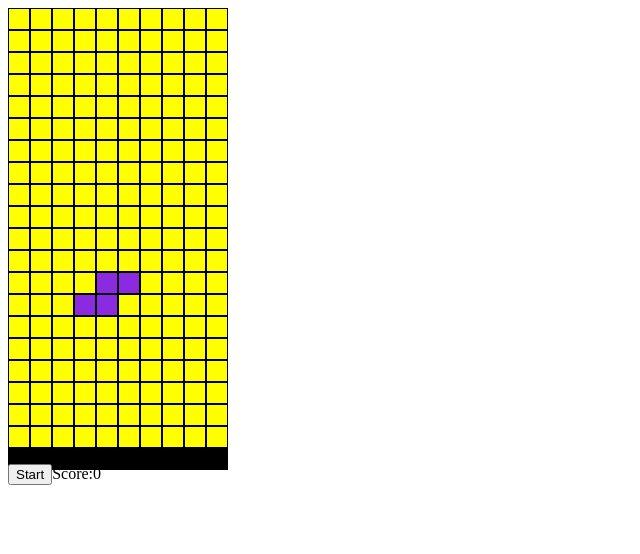
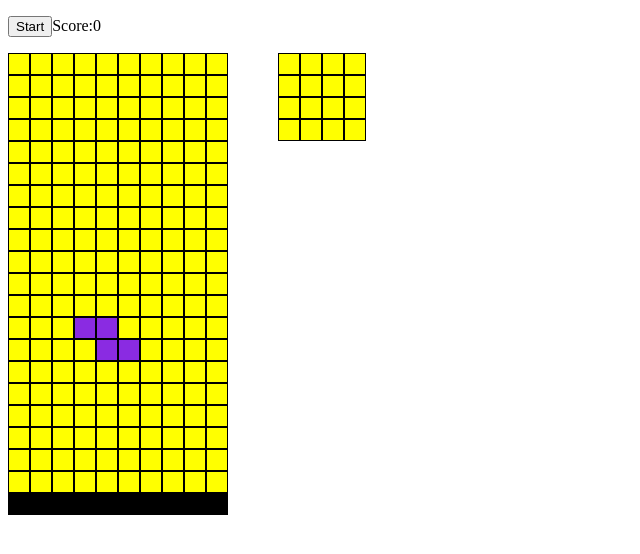
Before and after one commit to thisisashugupta/tetris-basic, a plain HTML site: page index.html in a window 1280 px wide. Shown: the whole page, without its empty margins (0-640 px from the left). Drawn offline with Linux system fonts and the light colour scheme.

Commit message:
added the functionality of removing completely filled horizontal cells

```diff
--- a/app.js
+++ b/app.js
@@ -17,12 +17,17 @@ addEventListener("DOMContentLoaded", (event) => {
     [0 * width + 0, 1 * width + 0, 1 * width + 1, 1 * width + 2],
   ];
 
-  const zTetromino = [
+  const z1Tetromino = [
     [1, 2, width, width + 1],
     [0, width, width + 1, 2 * width + 1],
   ];
 
-  const oTetromino = [[width, 2 * width, width + 1, 2 * width + 1]];
+  const z2Tetromino = [
+    [0, 1, width + 1, width + 2],
+    [2, width + 2, width + 1, 2 * width + 1],
+  ];
+
+  const oTetromino = [[1, 2, width + 1, width + 2]];
 
   const tTetromino = [
     [1, width, width + 1, width + 2],
@@ -32,13 +37,14 @@ addEventListener("DOMContentLoaded", (event) => {
   ];
 
   const iTetromino = [
-    [1, width + 1, 2 * width + 1, 3 * width + 1],
-    [width, width + 1, width + 2, width + 3],
+    [0, width, 2 * width, 3 * width],
+    [0, 1, 2, 3],
   ];
 
   const theTetrominos = [
     lTetromino,
-    zTetromino,
+    z1Tetromino,
+    z2Tetromino,
     oTetromino,
     tTetromino,
     iTetromino,
@@ -57,7 +63,10 @@ addEventListener("DOMContentLoaded", (event) => {
           squares[currentPosition + index + width].classList.contains(
             "taken"
           ) ||
-          squares[currentPosition + index + width].classList.contains("frozen")
+          squares[currentPosition + index + width].classList.contains(
+            "frozen"
+          ) ||
+          squares[currentPosition + index].classList.contains("frozen")
       )
     ) {
       freeze();
@@ -78,9 +87,72 @@ addEventListener("DOMContentLoaded", (event) => {
   }
 
   function freeze() {
-    currentTetromino.forEach((index) =>
-      squares[currentPosition + index].classList.add("frozen")
-    );
+    currentTetromino.forEach((index) => {
+      squares[currentPosition + index].classList.add("frozen");
+      squares[currentPosition + index].classList.remove("tetromino");
+    });
+  }
+
+  function shiftDown() {
+    for (let line = squares.length - 2 * width; line > 0; line -= width) {
+      let lineEmpty = true;
+      for (let index = line; index < line + width; index++) {
+        // check for complete emptiness
+        if (squares[index].classList.contains("frozen")) {
+          lineEmpty = false;
+          break;
+        }
+      }
+      if (lineEmpty) {
+        for (let index = line; index < line + width; index++) {
+          // if above cell is frozen
+          if (squares[index - width].classList.contains("frozen")) {
+            // then make the current cell as frozen
+            squares[index].classList.add("frozen");
+            // and make the above cell as free
+            squares[index - width].classList.remove("frozen");
+          }
+        }
+      }
+    }
+  }
+
+  function removeFilledLinesAndShiftDown() {
+    for (let line = 0; line < squares.length - width; line += width) {
+      let filled = true;
+      for (let index = line; index < line + width; index++) {
+        // if filled
+        filled = filled && squares[index].classList.contains("frozen");
+      }
+      if (filled) {
+        for (let index = line; index < line + width; index++) {
+          squares[index].classList.remove("frozen");
+        }
+      }
+    }
+    shiftDown();
+  }
+
+  function removeBottomMostFilledLine() {
+    // if for all cells of a particular line, all the cells are frozen
+    let filled = true;
+    for (let i = squares.length - 2 * width; i < squares.length - width; i++) {
+      filled = filled && squares[i].classList.contains("frozen");
+    }
+    console.log(filled);
+    if (!filled) return;
+
+    for (let i = squares.length - 3 * width; i >= 0; i -= width) {
+      for (let index = i; index < i + width; index++) {
+        let bool = squares[index].classList.contains("frozen");
+
+        if (bool) squares[index + width].classList.add("frozen");
+        else {
+          squares[index + width].classList.remove("frozen");
+          squares[index + width].classList.remove("tetromino");
+        }
+      }
+    }
   }
 
   function moveDown() {
@@ -102,6 +174,8 @@ addEventListener("DOMContentLoaded", (event) => {
     undraw();
     currentPosition += width;
     draw();
+    // removeBottomMostFilledLine();
+    removeFilledLinesAndShiftDown();
   }
 
   document.addEventListener("keydown", control);
@@ -152,12 +226,10 @@ addEventListener("DOMContentLoaded", (event) => {
     let newRotation = (rotation + 1) % theTetrominos[shape].length;
     let newTetromino = theTetrominos[shape][newRotation];
     // check if all new places are empty
-    if (
-      newTetromino.some((index) =>
-        squares[currentPosition + index].classList.contains("frozen")
-      )
-    )
-      return;
+    const overlapping = newTetromino.some((index) =>
+      squares[currentPosition + index].classList.contains("frozen")
+    );
+    if (overlapping) return;
     // if after rotation some are in leftmost col and some are in rightmost col then dont rotate
     const isAtLeftEdge = newTetromino.some(
       (index) => (currentPosition + index) % 10 === 0
@@ -175,13 +247,26 @@ addEventListener("DOMContentLoaded", (event) => {
 
   let shape, rotation, currentPosition, currentTetromino;
 
+  // * * * * * * * * * * * * * * * * UP NEXT GRID * * * * * * * * * * * * * * * *
+
+  const displaySquares = document.querySelectorAll(".mini-grid div");
+  const miniWidth = 4;
+  const miniIndex = 0;
+
+  const upNextTetrominos = [
+    [1, miniWidth + 1, 2 * miniWidth + 1, 2], // l
+    [1, 2, miniWidth, miniWidth + 1], //z
+    [1, 2, miniWidth + 1, miniWidth + 2], // o
+    [1, miniWidth, miniWidth + 1, miniWidth + 2], //t
+    [0, 1, 2, 3], // i
+  ];
+
   // * * * * * * * * * * * * * * * * LOGIC OF THE GAME * * * * * * * * * * * * * * * *
 
   makeNewTertomino();
   console.log(currentTetromino);
 
   draw();
-  // setInterval(undraw, delay);
   setInterval(moveDown, delay);
 
   // onDOMContentLoaded = (event) => {};
--- a/index.html
+++ b/index.html
@@ -7,6 +7,10 @@
     <title>Basic Tetris</title>
   </head>
   <body>
+    <p>
+      <button id="start-button">Start</button>Score:<span id="score">0</span>
+    </p>
+    <div class="container">
       <div class="grid">
         <div></div>
         <div></div>
@@ -220,8 +224,25 @@
         <div class="taken"></div>
       </div>
 
-    <p>
-      <button id="start-button">Start</button>Score:<span id="score">0</span>
-    </p>
+      <!--added a 4x4 mini grid-->
+      <div class="mini-grid">
+        <div></div>
+        <div></div>
+        <div></div>
+        <div></div>
+        <div></div>
+        <div></div>
+        <div></div>
+        <div></div>
+        <div></div>
+        <div></div>
+        <div></div>
+        <div></div>
+        <div></div>
+        <div></div>
+        <div></div>
+        <div></div>
+      </div>
+    </div>
   </body>
 </html>
--- a/styles.css
+++ b/styles.css
@@ -1,9 +1,34 @@
+.container {
+  display: flex;
+}
+
 .grid {
   width: 220px;
   height: 440px;
   background-color: yellow;
   display: flex;
   flex-wrap: wrap;
+}
+
+.grid div {
+  width: 20px;
+  height: 20px;
+  border: 1px solid black;
+}
+
+.mini-grid {
+  margin-left: 50px;
+  width: 88px;
+  height: 88px;
+  background-color: yellow;
+  display: flex;
+  flex-wrap: wrap;
+}
+
+.mini-grid div {
+  width: 20px;
+  height: 20px;
+  border: 1px solid black;
 }
 
 .tetromino {
@@ -17,9 +42,3 @@
 .taken {
   background-color: black;
 }
-
-.grid div {
-  width: 20px;
-  height: 20px;
-  border: 1px solid black;
-}
```
Lines whose indentation alone changed are shown as unchanged.
